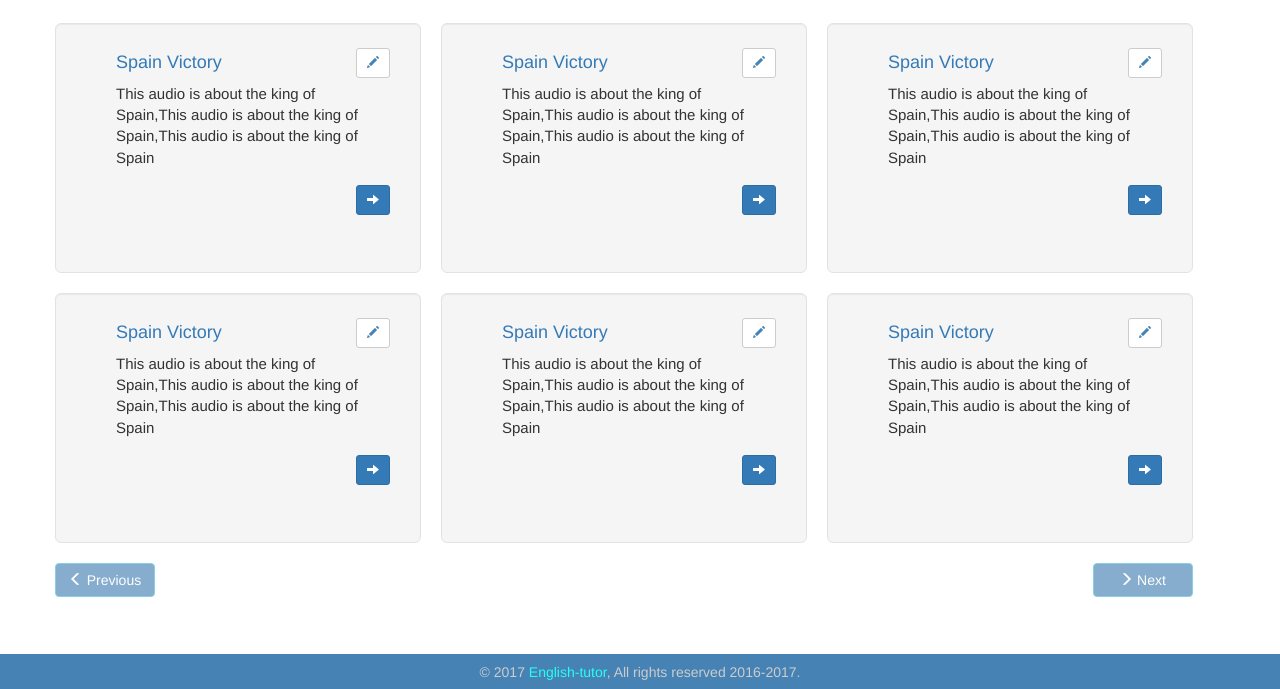
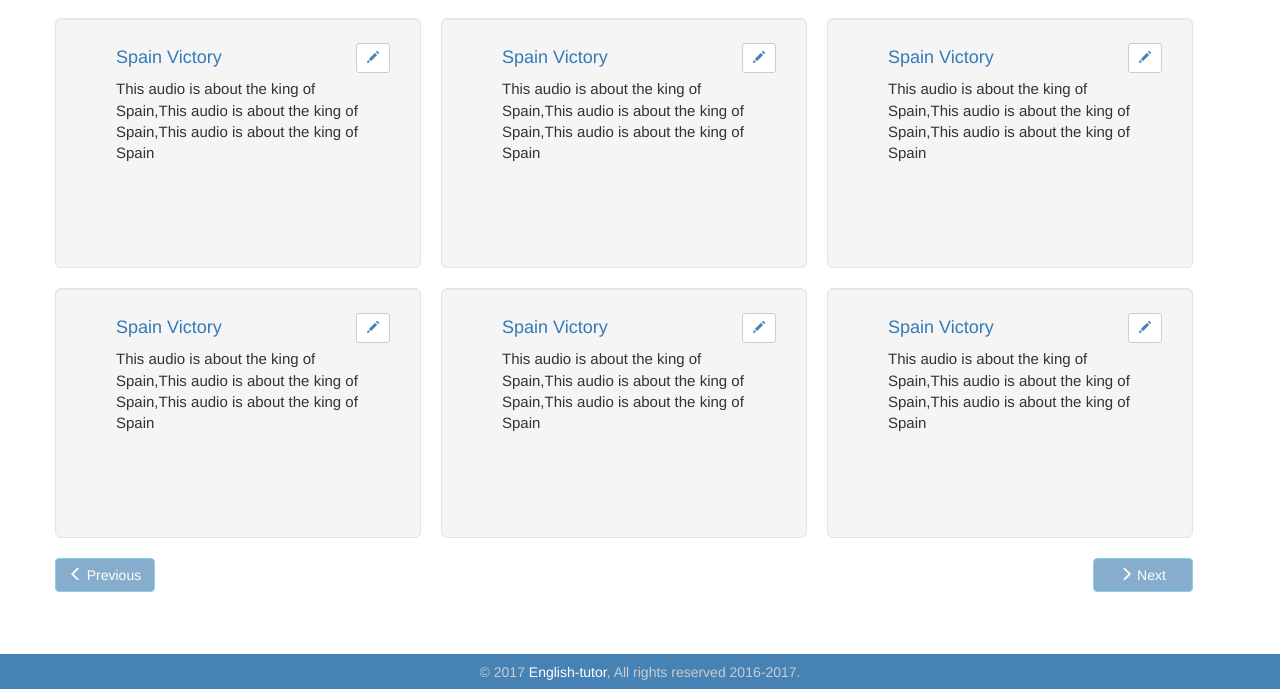
Before and after one commit to EnglishTutorET/mockups, a plain HTML site: page src/admin.html in a window 1280 px wide. Shown: the part 111-800 px from the top of the page. Drawn offline with nearby package versions, Linux system fonts and the light colour scheme.

Commit message:
Add update audio in add exercise

```diff
--- a/src/admin.html
+++ b/src/admin.html
@@ -70,7 +70,7 @@
             <div class="col-lg-10">
                <a href="admin.html" style="text-decoration:none;">
                   <h3 style="background-color: steelblue;">
-                     <span style=" font-size:28px; color:#28FEF3;"> English </span>
+                     <span style="color:white;"> English </span>
                      <span style="color:white;">Tutor</span>
                   </h3>
                </a>
@@ -119,8 +119,18 @@
             <p style="font-size:15px;">
                This audio is about the king of Spain,This audio is about the king of Spain,This audio is about the king of Spain
             </p>
-            <p style="float:right; margin-right: -30px;">
-              <a class="btn btn-primary btn-sm" href="audioAdminDescription.html"><span class="glyphicon glyphicon-arrow-right"></span></a>
+         </div>
+         <div class="col-md-4 jumbotron well flex-item exercise-box" >
+            <h4>
+               <a href="#description-modal-container" data-toggle="modal">
+                Spain Victory
+            </a>
+            </h4>
+            <a href="#edit-modal-container" style="float: right; margin-top: -35px; margin-right: -30px; background-color: white; color:steelblue" class="btn btn-default btn-sm" data-toggle="modal">
+              <span class="glyphicon glyphicon-pencil"></span>
+            </a>
+            <p style="font-size:15px;">
+               This audio is about the king of Spain,This audio is about the king of Spain,This audio is about the king of Spain
             </p>
          </div>
          <div class="col-md-4 jumbotron well flex-item exercise-box" >
@@ -135,8 +145,18 @@
             <p style="font-size:15px;">
                This audio is about the king of Spain,This audio is about the king of Spain,This audio is about the king of Spain
             </p>
-            <p style="float:right; margin-right: -30px;" >
-              <a class="btn btn-primary btn-sm" href="audioAdminDescription.html"><span class="glyphicon glyphicon-arrow-right"></span></a>
+         </div>
+         <div class="col-md-4 jumbotron well flex-item exercise-box" >
+            <h4>
+               <a href="#description-modal-container" data-toggle="modal">
+                Spain Victory
+            </a>
+            </h4>
+            <a href="#edit-modal-container" style="float: right; margin-top: -35px; margin-right: -30px; background-color: white; color:steelblue" class="btn btn-default btn-sm" data-toggle="modal">
+              <span class="glyphicon glyphicon-pencil"></span>
+            </a>
+            <p style="font-size:15px;">
+               This audio is about the king of Spain,This audio is about the king of Spain,This audio is about the king of Spain
             </p>
          </div>
          <div class="col-md-4 jumbotron well flex-item exercise-box" >
@@ -151,9 +171,6 @@
             <p style="font-size:15px;">
                This audio is about the king of Spain,This audio is about the king of Spain,This audio is about the king of Spain
             </p>
-            <p style="float:right; margin-right: -30px;" >
-              <a class="btn btn-primary btn-sm" href="audioAdminDescription.html"><span class="glyphicon glyphicon-arrow-right"></span></a>
-            </p>
          </div>
          <div class="col-md-4 jumbotron well flex-item exercise-box" >
             <h4>
@@ -166,41 +183,6 @@
             </a>
             <p style="font-size:15px;">
                This audio is about the king of Spain,This audio is about the king of Spain,This audio is about the king of Spain
-            </p>
-            <p style="float:right; margin-right: -30px;" >
-              <a class="btn btn-primary btn-sm" href="audioAdminDescription.html"><span class="glyphicon glyphicon-arrow-right"></span></a>
-            </p>
-         </div>
-         <div class="col-md-4 jumbotron well flex-item exercise-box" >
-            <h4>
-               <a href="#description-modal-container" data-toggle="modal">
-                Spain Victory
-            </a>
-            </h4>
-            <a href="#edit-modal-container" style="float: right; margin-top: -35px; margin-right: -30px; background-color: white; color:steelblue" class="btn btn-default btn-sm" data-toggle="modal">
-              <span class="glyphicon glyphicon-pencil"></span>
-            </a>
-            <p style="font-size:15px;">
-               This audio is about the king of Spain,This audio is about the king of Spain,This audio is about the king of Spain
-            </p>
-            <p style="float:right; margin-right: -30px;" >
-              <a class="btn btn-primary btn-sm" href="audioAdminDescription.html"><span class="glyphicon glyphicon-arrow-right"></span></a>
-            </p>
-         </div>
-         <div class="col-md-4 jumbotron well flex-item exercise-box" >
-            <h4>
-               <a href="#description-modal-container" data-toggle="modal">
-                Spain Victory
-            </a>
-            </h4>
-            <a href="#edit-modal-container" style="float: right; margin-top: -35px; margin-right: -30px; background-color: white; color:steelblue" class="btn btn-default btn-sm" data-toggle="modal">
-              <span class="glyphicon glyphicon-pencil"></span>
-            </a>
-            <p style="font-size:15px;">
-               This audio is about the king of Spain,This audio is about the king of Spain,This audio is about the king of Spain
-            </p>
-            <p style="float:right; margin-right: -30px;" >
-              <a class="btn btn-primary btn-sm" href="audioAdminDescription.html"><span class="glyphicon glyphicon-arrow-right"></span></a>
             </p>
          </div>
          <!-- <ul class="col-md-12 pagination" >
@@ -233,7 +215,7 @@
 
 
 
-
+<!-- _____________________________________________________________________________-->
 
         <div class="modal fade" id="Add_audio_Exercise_model" role="dialog" aria-labelledby="myModalLabel" aria-hidden="true">
             <div class="modal-dialog">
@@ -261,6 +243,14 @@
 
                                         <label for="comment">Original Text:</label>
                                         <textarea class="form-control" rows="5" id="comment"></textarea>
+										<br>
+                                        <div class="input-group col-xs-12">
+									      <span class="input-group-addon"><i class="glyphicon glyphicon-music"></i></span>
+									      <input type="text" class="form-control input-lg" disabled placeholder="Upload Audio">
+									      <span class="input-group-btn">
+									        <button class="browse btn btn-primary input-lg" type="button"><i class="glyphicon glyphicon-search"></i> Browse</button>
+									      </span>
+									    </div>
                                     </div>
                                 </form>
                             </div>
@@ -359,6 +349,16 @@
 	                             <textarea class="form-control" rows="3" id="comment" style="margin-bottom: 20px" placeholder="This audio is about the king of Spain"></textarea>
 	                             <h2>Original Text</h2>
 	                             <textarea class="form-control" rows="8" id="comment" placeholder="This audio is about the king of Spain. This audio is about the king of Spain. This audio is  about the king of Spain.  audio is about the king of Spain. This audio is about the king of Spain. This audio is about the king of Spain. audio is about the king of Spain. This audio is about the king of Spain. This audio is about the king of Spain. audio is about the king of Spain. This audio is about the king of Spain. This audio is about the king of Spain. audio is about the king of Spain. This audio is about the king of Spain. This audio is about the king of Spain. audio is about the king of Spain. This audio is about the king of Spain. This audio is about the king of Spain."></textarea>
+
+								<br>
+
+                              	<div class="input-group col-xs-12">
+							      <span class="input-group-addon"><i class="glyphicon glyphicon-music"></i></span>
+							      <input type="text" class="form-control input-lg" disabled placeholder="Upload Audio">
+							      <span class="input-group-btn">
+							        <button class="browse btn btn-primary input-lg" type="button"><i class="glyphicon glyphicon-search"></i> Browse</button>
+							      </span>
+							    </div>
                               </div>
                             </div>
                         </div>
@@ -427,7 +427,7 @@
             </div>
 		</div>
         <footer>
-        <p>© 2017<a style="color:#28FEF3; text-decoration:none;" href="#"> English-tutor</a>, All rights reserved 2016-2017.</p>
+        <p>© 2017<a style="color:white; text-decoration:none;" href="#"> English-tutor</a>, All rights reserved 2016-2017.</p>
     </footer>
 
 
```
Lines whose indentation alone changed are shown as unchanged.
